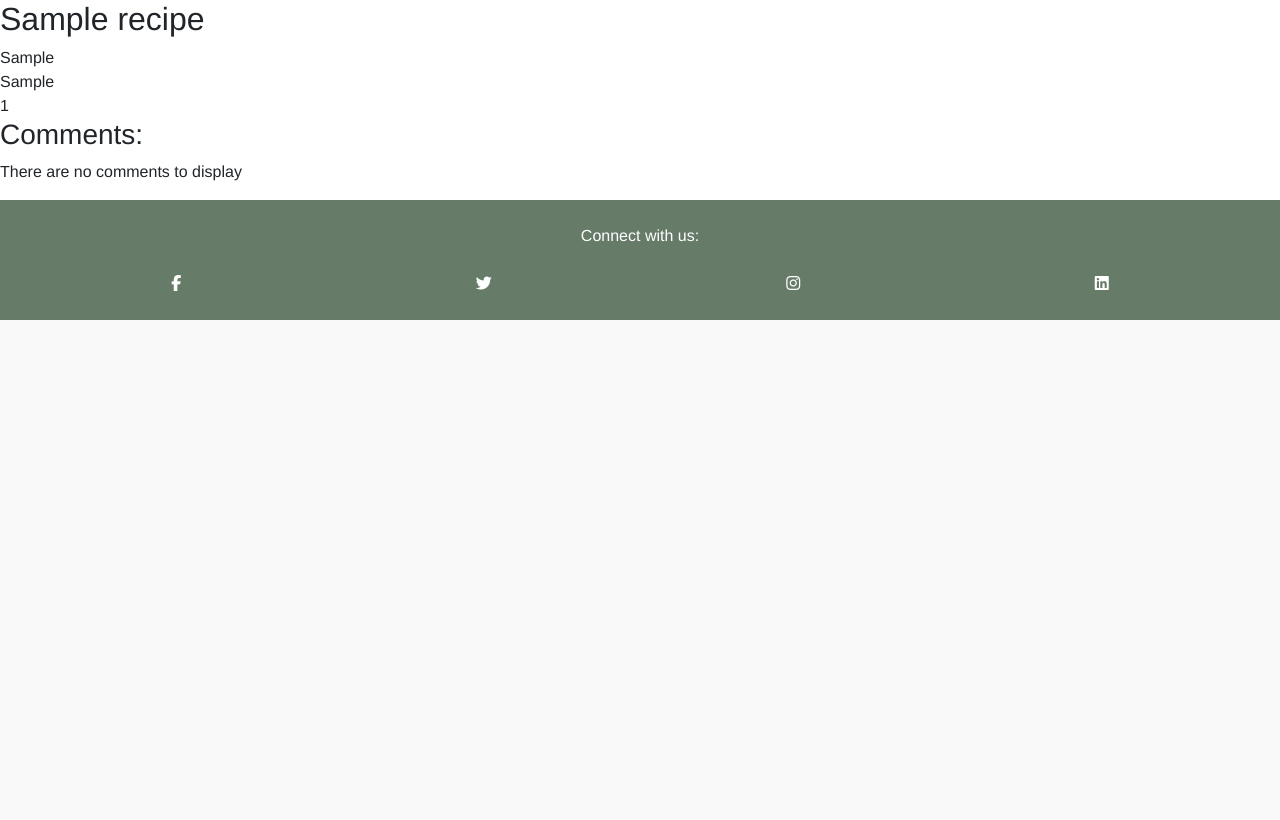
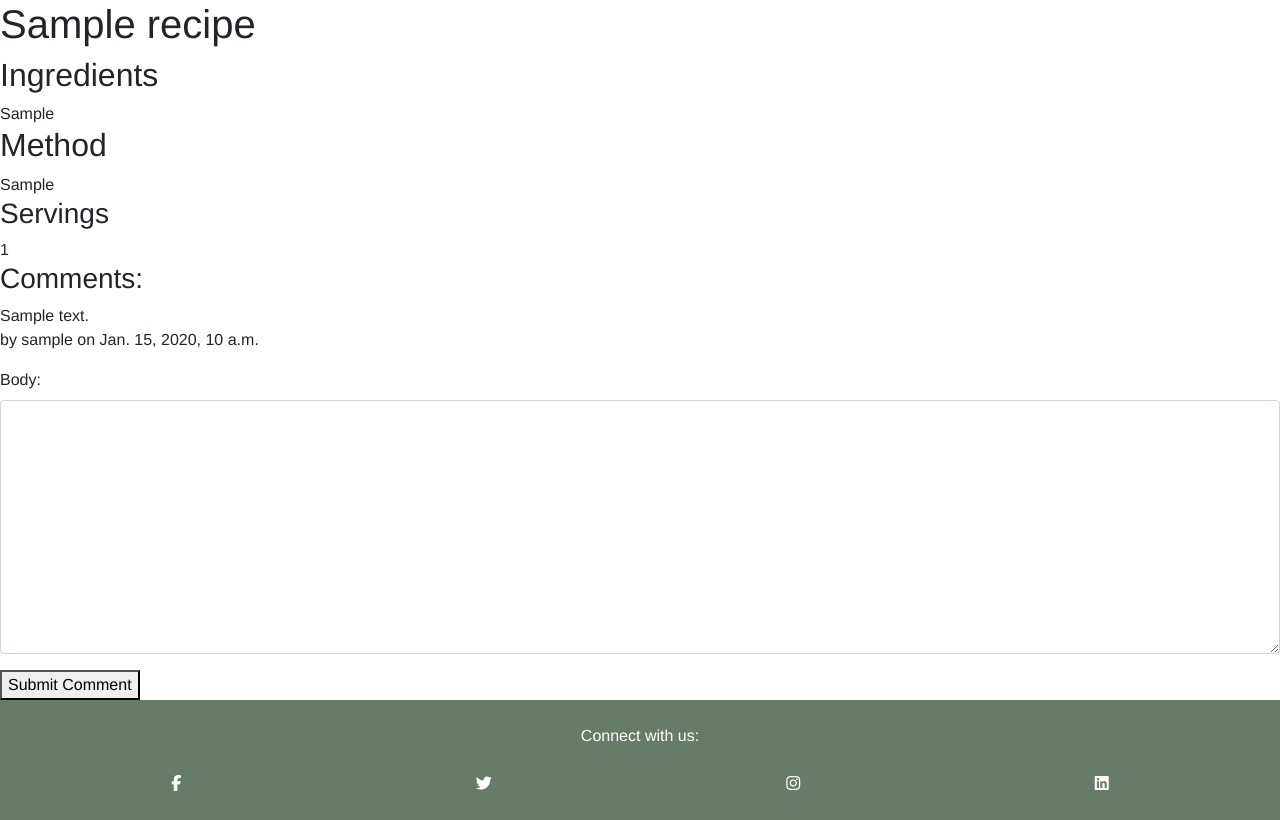
Before and after one commit to Gkicks/sprout, a Django app: a page that uses blog/templates/blog/recipe_detail.html in a window 1280 px wide. Shown: the part 1426-2246 px from the top of the page. Before the commit the page ends 1746 px from the top, so only its background shows below. Run offline with Django 4.2, Linux system fonts and the light colour scheme; tables that the repository leaves empty hold one stand-in row (values such as "Sample post"); some libraries are stand-ins or nearby versions.

Commit message:
display comment form in recipe_detail page

```diff
--- a/blog/forms.py
+++ b/blog/forms.py
@@ -1,16 +1,24 @@
-from .models import Recipe, Comment
+from .models import Recipe, Comment, Rating
 from django import forms
+# from crispy_forms.helper import FormHelper
+# from crispy_forms.layout import Layout, submit
+# from crispy_forms.bootstrap import FormActions
 
 
 class RecipeForm(forms.ModelForm):
     class Meta:
         model = Recipe
         fields = ('recipe_name', 'featured_image', 'category',
-                     'ingredients', 'method', 'servings')
-        # exclude = ('author',)
+                  'ingredients', 'method', 'servings')
 
 
 class CommentForm(forms.ModelForm):
     class Meta:
         model = Comment
         fields = ('body',)
+
+
+class RatingForm(forms.ModelForm):
+    class Meta:
+        model = Rating
+        fields = ('rating',)
--- a/blog/templates/blog/confirm-delete.html
+++ b/blog/templates/blog/confirm-delete.html
@@ -8,4 +8,5 @@
     <button type="submit">Confirm Deletion</button>
 </form>
 
+
 {% endblock content %}
--- a/blog/templates/blog/edit_recipe.html
+++ b/blog/templates/blog/edit_recipe.html
@@ -1,4 +1,4 @@
-{% extends 'base.html' %} {% load crispy_forms_tags %} {% load static %}
+<!-- {% extends 'base.html' %} {% load crispy_forms_tags %} {% load static %}
 {% block content %}
 
 <form id="recipeForm" method="POST" enctype="multipart/form-data">
@@ -13,4 +13,4 @@
 
 {% block extras %}
 <script src="{% static 'js/script.js' %}"></script>
-{% endblock %}
+{% endblock %} -->
--- a/blog/templates/blog/recipe_detail.html
+++ b/blog/templates/blog/recipe_detail.html
@@ -1,5 +1,7 @@
-{% extends 'base.html' %} {% block content %}
+{% extends 'base.html' %}
 {% load static %}
+{% load crispy_forms_tags %}
+{% block content %}
 
 <div class="image-container">
     {% if "placeholder" in recipe.featured_image %}
@@ -9,15 +11,18 @@
     {% endif %}
 </div>
 <div>
-    <h2>{{ recipe.recipe_name }}</h2>
+    <h1>{{ recipe.recipe_name }}</h1>
 </div>
 <div>
+    <h2>Ingredients</h2>
     {{ recipe.ingredients }}
 </div>
 <div>
+    <h2>Method</h2>
     {{ recipe.method }}
 </div>
 <div>
+    <h3>Servings</h3>
     {{ recipe.servings }}
 </div>
 <div>
@@ -40,6 +45,13 @@
         <p>There are no comments to display</p>
     {% endif %}
 </div>
-
+<form id="commentForm" method="POST" action='' enctype="multipart/form-data">
+    <div>
+        {% csrf_token %}
+        <!-- {{ comment_form | crispy }} -->
+        {{ comment_form.as_p }}
+    </div>
+    <button id="form-submit-button" type="submit">Submit Comment</button>
+</form>
 
 {% endblock content %}
--- a/blog/views.py
+++ b/blog/views.py
@@ -1,10 +1,10 @@
 from django.shortcuts import render, get_object_or_404, redirect
 from django.views import generic
-from .models import Recipe, Comment
-from .forms import RecipeForm, CommentForm
+from .models import Recipe, Comment, Rating
+from .forms import RecipeForm, CommentForm, RatingForm
 from django.contrib import messages
 from django.contrib.auth.mixins import LoginRequiredMixin, UserPassesTestMixin
-from django.views.generic.edit import CreateView, UpdateView, DeleteView
+from django.views.generic.edit import CreateView, UpdateView, DeleteView, FormMixin
 from django.http import HttpResponseRedirect
 from django.urls import reverse, reverse_lazy
 
@@ -21,16 +21,17 @@ class RecipeList(generic.ListView):
 
 
 class RecipeDetailView(generic.DetailView):
+    """
+    returns a view of the full recipe
+    displays comments under the recipe
+    shows a form for the user to leave a new comment
+    """
     model = Recipe
 
-    def recipe_detail(self, request, slug):
-        """
-        returns a view of the full recipe
-        """
+    def get(self, request, slug, *args, **kwargs):
         queryset = Recipe.objects.filter(approved=True)
         recipe = get_object_or_404(queryset, slug=slug)
         comments = recipe.comments.all().order_by("created_on")
-        comment_count = recipe.comments.filter(approved=True).count()
 
         return render(
             request,
@@ -38,9 +39,62 @@ class RecipeDetailView(generic.DetailView):
             {
                 "recipe": recipe,
                 "comments": comments,
-                "comment_count": comment_count,
+                "comment_form": CommentForm()
             },
         )
+
+    def post(self, request, slug, *args, **kwargs):
+        queryset = Recipe.objects.filter(approved=True)
+        recipe = get_object_or_404(queryset, slug=slug)
+        comments = recipe.comments.all().order_by("created_on")
+        comment_form = CommentForm(data=request.POST)
+        if comment_form.is_valid():
+            comment = comment_form.save(commit=False)
+            comment.recipe = recipe
+            comment.author = self.request.user
+            comment.save()
+            messages.success(
+                self.request,
+                'Comment submitted and awaiting approval')
+            comment_form = CommentForm()
+        else:
+            comment_form = CommentForm()
+
+        return render(
+            request,
+            "blog/recipe_detail.html",
+            {
+                "recipe": recipe,
+                "comments": comments,
+                "comment_form": comment_form,
+            },
+        )
+
+
+# def comment_form(request):
+#     if request.method == 'POST':
+#         comment_form = CommentForm(request.POST)
+#         if form.is_valid():
+#             comment = comment_form.save(commit=False)
+#             comment.recipe = recipe
+#             author = self.request.user
+#             comment.save()
+#             messages.success(
+#                 self.request,
+#                 'Comment submitted and awaiting approval')
+#         else:
+#             comment_form = CommentForm()
+
+#     return render(
+#         request,
+#         'recipe_detail.html',
+#         {
+#             'recipe': recipe,
+#             'comment': comment,
+#             'comment_form': comment_form
+#             # 'author': author,
+#         }
+#     )
 
 
 class CreateRecipe(LoginRequiredMixin, CreateView):
--- a/static/js/script.js
+++ b/static/js/script.js
@@ -9,7 +9,7 @@ window.addEventListener('load', function () {
         formTitle.innerHTML = 'Edit Recipe';
         formSubmit.innerHTML = 'Update Recipe';
     }
-    else {
+    else if (url.includes('create_recipe')) {
         formTitle.innerHTML = 'Add Recipe';
         formSubmit.innerHTML = 'Submit Recipe';
     }
```
